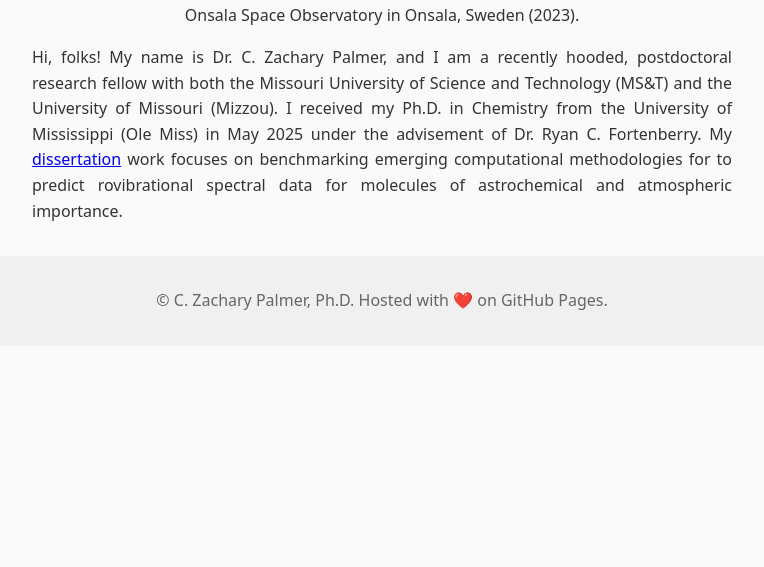
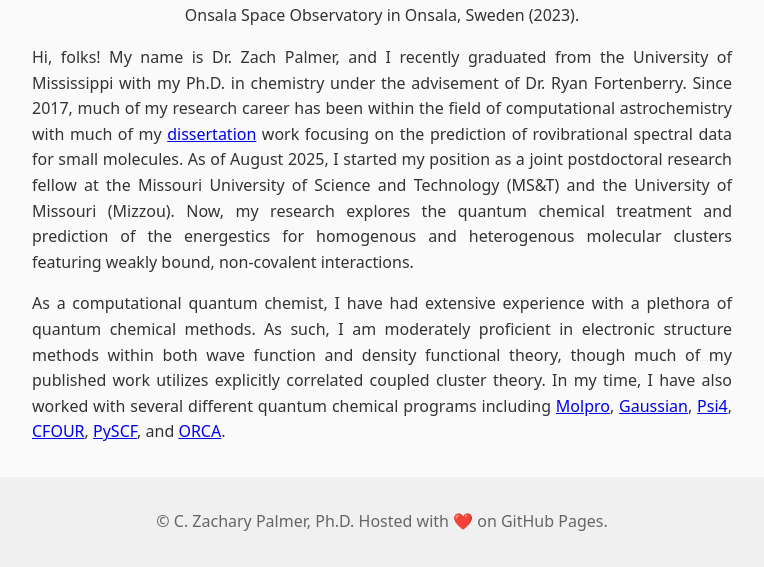
Before and after one commit to zpalmer618/zpalmer618.github.io, a Jekyll site: the page built from about.md, in a window 1280 px wide, cut to the strip 459-1026 px from the top of the page. Shown: the whole strip, without its empty margins (258-1022 px from the left). Built offline with Jekyll 4.4.1, drawn with Linux system fonts in a browser that asks for light colours; before the commit the page ends 900 px from its top, so only the background shows below that.

Commit message:
updated about and blog page

```diff
--- a/about.md
+++ b/about.md
@@ -14,5 +14,16 @@
 </div>
 
 <p style="text-align:justify;">
-Hi, folks! My name is Dr. C. Zachary Palmer, and I am a recently hooded, postdoctoral research fellow with both the Missouri University of Science and Technology (MS&T) and the University of Missouri (Mizzou). I received my Ph.D. in Chemistry from the University of Mississippi (Ole Miss) in May 2025 under the advisement of Dr. Ryan C. Fortenberry. My <a href="/pdfs/diss.pdf">dissertation</a> work focuses on benchmarking emerging computational methodologies for to predict rovibrational spectral data for molecules of astrochemical and atmospheric importance.
+Hi, folks! My name is Dr. Zach Palmer, and I recently graduated from the University of Mississippi with my Ph.D. in chemistry under the advisement of Dr. Ryan Fortenberry. Since 2017, much of my research career has been within the field of computational astrochemistry with much of my <a href="/pdfs/diss.pdf">dissertation</a> work focusing on the prediction of rovibrational spectral data for small molecules. As of August 2025, I started my position as a joint postdoctoral research fellow at the Missouri University of Science and Technology (MS&T) and the University of Missouri (Mizzou). Now, my research explores the quantum chemical treatment and prediction of the energestics for homogenous and heterogenous molecular clusters featuring weakly bound, non-covalent interactions.
 </p>
+
+<p style="text-align:justify;">
+As a computational quantum chemist, I have had extensive experience with a plethora of quantum chemical methods. As such, I am moderately proficient in electronic structure methods within both wave function and density functional theory, though much of my published work utilizes explicitly correlated coupled cluster theory. In my time, I have also worked with several different quantum chemical programs including <a href="[molpro]">Molpro</a>, <a href="[guassian]">Gaussian</a>, <a href="[psi4]">Psi4</a>, <a href="[c4]">CFOUR</a>, <a href="[pyscf]">PySCF</a>, and <a href="[orca]">ORCA</a>.
+</p>
+
+[orca]: https://www.faccts.de/orca
+[molpro]: https://www.molpro.net/
+[guassian]: https://gaussian.com/gaussian16/
+[psi4]: https://psicode.org/
+[c4]: https://cfour.uni-mainz.de/cfour/
+[pyscf]: https://pyscf.org/index.html
```
Also changed, not shown: blog.md (+0 -1 lines).
